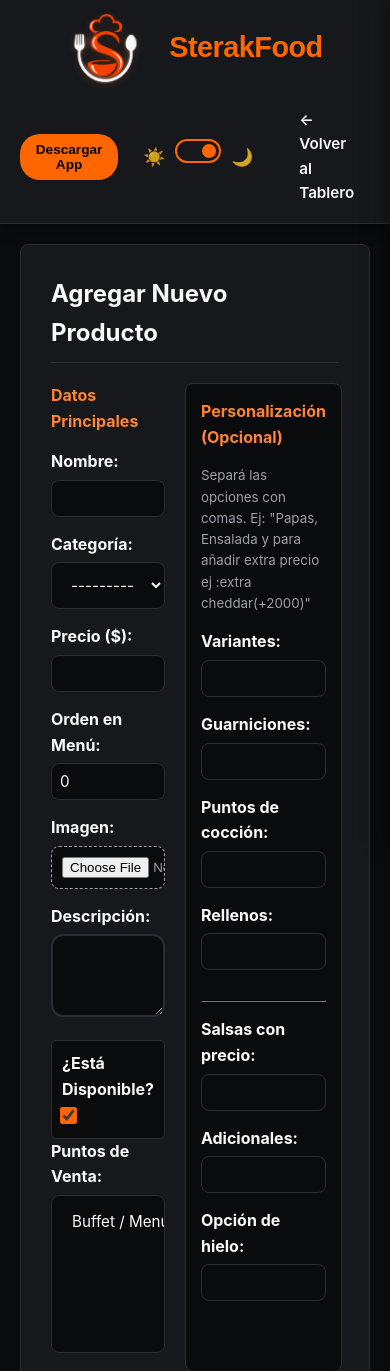
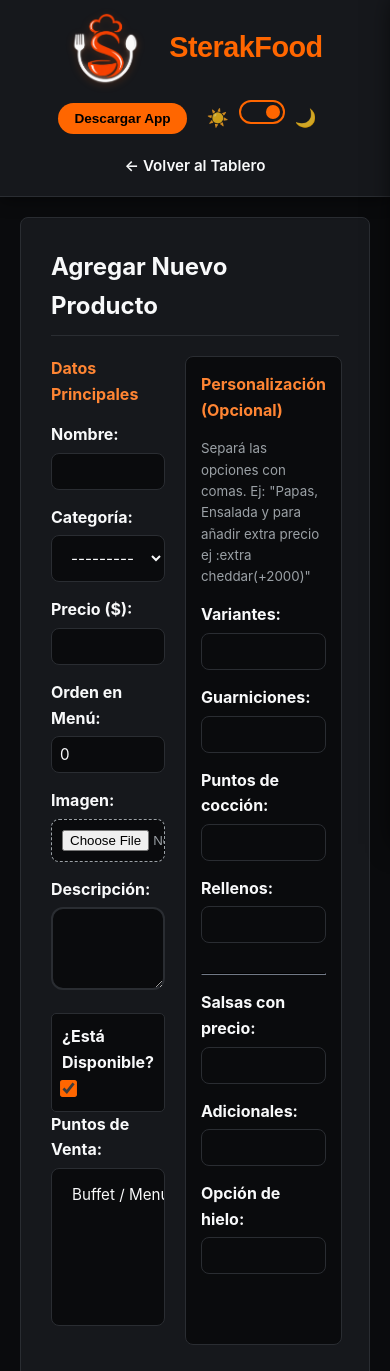
Before and after one commit to Falvarez19/-SterakFood, a Django app: page /dashboard/agregar/ in a window 390 px wide. Shown: the top 1371 px of the page. Run offline with Django 5.2, Linux system fonts and the light colour scheme; data comes from the database, SQL or seed files in the repository; some libraries are stand-ins or nearby versions.

Commit message:
subiendo cambios ccs

```diff
--- a/pedidos/static/css/estilos.css
+++ b/pedidos/static/css/estilos.css
@@ -106,6 +106,8 @@ body {
     .hero-texto { text-align: center; }
     .hero-logo-side img { width: 100px; }
     .nav-container { flex-direction: column; gap: 15px; }
+    /* Arreglo para que los botones de navegación no se rompan en móviles */
+    .nav-acciones { flex-wrap: wrap; justify-content: center; gap: 10px; width: 100%; }
 }
 
 /* ==========================================================================
--- a/pedidos/templates/pedidos/base.html
+++ b/pedidos/templates/pedidos/base.html
@@ -7,7 +7,7 @@
     <title>{% block title %} Sterak Food {% endblock %}</title>
 
     <link rel="icon" href="{% static 'img/logo.png' %}" type="image/png">
-    <link rel="stylesheet" href="{% static 'css/estilos.css' %}?v=21">
+    <link rel="stylesheet" href="{% static 'css/estilos.css' %}?v=22">
     {% block extra_css %}{% endblock %}
 
     <link rel="manifest" href="/manifest.json">
```
